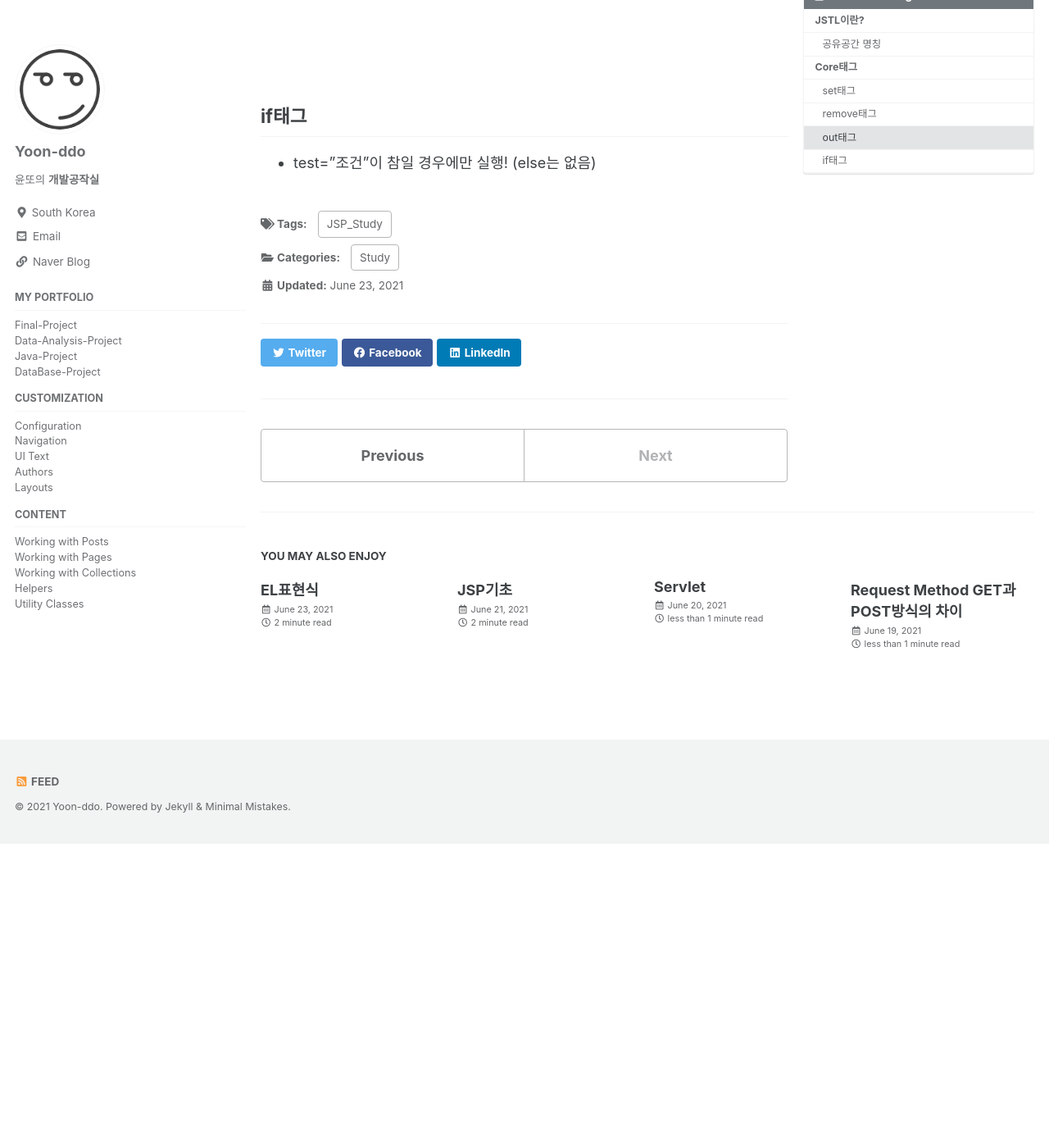
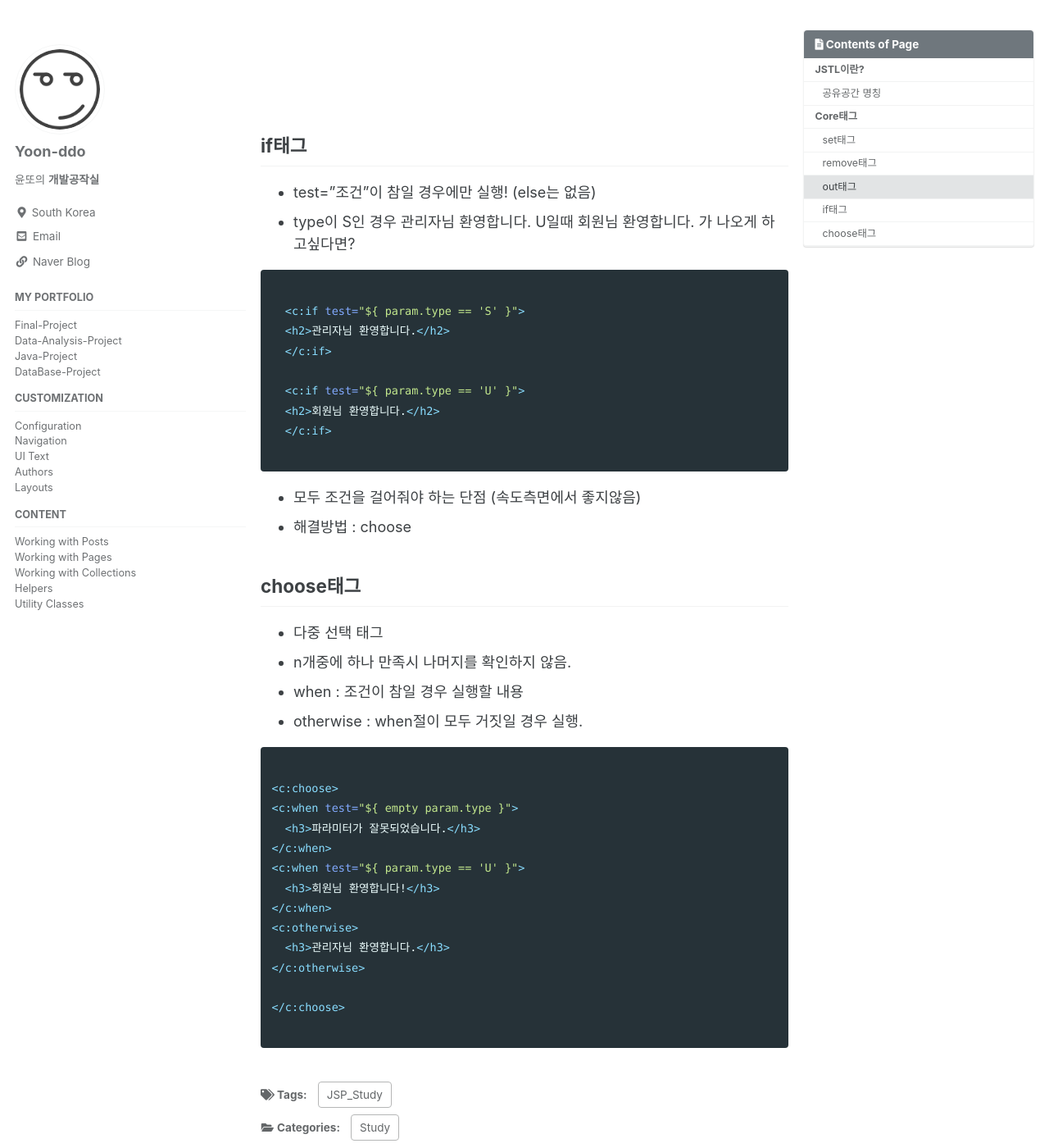
Before and after one commit to Yoon-ddo/Yoon-ddo.github.io, a Jekyll site: the page built from _posts/2021-06-23-JSTL.md, in a window 1280 px wide and 1400 px high, scrolled down 3544 px. Shown: the whole window at 82% size. Built offline with Jekyll 4.4.1, drawn with Linux system fonts in a browser that asks for light colours; cached includes are drawn as plain includes; before the commit the page ends 4573 px from its top, so only the background shows below that; some of the changed text lies outside the part shown.

Commit message:
Update 2021-06-23-JSTL.md

````diff
--- a/_posts/2021-06-23-JSTL.md
+++ b/_posts/2021-06-23-JSTL.md
@@ -14,6 +14,7 @@ tags:
 
 # JSTL이란?
 * EL태그는 JSP의 표현식을 대체한 것이라면, JSTL은 개발자들이 만든 커스텀 태그를 표준화한 것이다.
+* body태그에서 사용
 * 정식 문법이 아니며, 라이브러리 파일(.jar)을 다운받은 후, 지시자로 선언하여 사용.
   - https://tomcat.apache.org/download-taglibs.cgi
   - **Jar Files** 다운 (4개 다 받아도 OK) **WEB-INF/lib**에 복붙한다.
@@ -66,19 +67,19 @@ tags:
 
 ~~~html
 
-1값을 가지는 변수 cnt를 공유영역(page)에 등록<br>
-<c:set var="cnt" value="1"/>
+  1값을 가지는 변수 cnt를 공유영역(page)에 등록<br>
+  <c:set var="cnt" value="1"/>
 
-공유영역에 등록된 변수 cnt출력<br>
-cnt : ${ cnt }
-<hr>
+  공유영역에 등록된 변수 cnt출력<br>
+  cnt : ${ cnt }
+  <hr>
 
-cnt변수에 1 더하고, cnt값 출력<br>
-<c:set var="cnt" value="${ cnt + 1 }" scope="request"/>
+  cnt변수에 1 더하고, cnt값 출력<br>
+  <c:set var="cnt" value="${ cnt + 1 }" scope="request"/>
 
-<%-- request에 선언된 변수이므로 cnt+1값이 나오지 않음 --%>
-cnt : ${ cnt }<br>
-request cnt : ${ requestScope.cnt }<br>
+  <%-- request에 선언된 변수이므로 cnt+1값이 나오지 않음 --%>
+  cnt : ${ cnt }<br>
+  request cnt : ${ requestScope.cnt }<br>
 
 ~~~
 
@@ -87,12 +88,12 @@ request cnt : ${ requestScope.cnt }<br>
 
 ~~~html
 
-request공유영역에 등록된 cnt변수 삭제<br>
-<c:remove var="cnt" scope="request"/>
+  request공유영역에 등록된 cnt변수 삭제<br>
+  <c:remove var="cnt" scope="request"/>
 
-cnt삭제 후<br>
-page cnt : ${ cnt }<br>
-request cnt : ${ requestScope.cnt }<br>
+  cnt삭제 후<br>
+  page cnt : ${ cnt }<br>
+  request cnt : ${ requestScope.cnt }<br>
 
 ~~~
 
@@ -106,12 +107,12 @@ request cnt : ${ requestScope.cnt }<br>
 
 ~~~html
 
-value속성에 태그가 들어있는 경우(escapeXml = true)<br>
-<c:out value="<h1>Hello</h2>" escapeXml="true"/><br>
-<hr>
+  value속성에 태그가 들어있는 경우(escapeXml = true)<br>
+  <c:out value="<h1>Hello</h2>" escapeXml="true"/><br>
+  <hr>
 
-value 속성에 태그가 들어있는 경우(escapeXml = false)<br>
-<c:out value="<h1>Hello</h2>" escapeXml="false"/><br>
+  value 속성에 태그가 들어있는 경우(escapeXml = false)<br>
+  <c:out value="<h1>Hello</h2>" escapeXml="false"/><br>
 
 ~~~
 
@@ -119,8 +120,8 @@ value 속성에 태그가 들어있는 경우(escapeXml = false)<br>
 
 ```
 
-value속성에 태그가 들어있는 경우(escapeXml = true)
-<h1>Hello</h1>
+  value속성에 태그가 들어있는 경우(escapeXml = true)
+  <h1>Hello</h1>
 
 ```
 
@@ -135,3 +136,42 @@ value 속성에 태그가 들어있는 경우(escapeXml = false)<br>
 
 ## if태그
 * test="조건"이 참일 경우에만 실행! (else는 없음)
+* type이 S인 경우 관리자님 환영합니다. U일때 회원님 환영합니다. 가 나오게 하고싶다면?
+
+~~~html
+
+  <c:if test="${ param.type == 'S' }">
+  <h2>관리자님 환영합니다.</h2>
+  </c:if>
+
+  <c:if test="${ param.type == 'U' }">
+  <h2>회원님 환영합니다.</h2>
+  </c:if>
+
+~~~
+
+* 모두 조건을 걸어줘야 하는 단점 (속도측면에서 좋지않음)
+* 해결방법 : choose
+
+## choose태그
+* 다중 선택 태그
+* n개중에 하나 만족시 나머지를 확인하지 않음.
+* when : 조건이 참일 경우 실행할 내용
+* otherwise : when절이 모두 거짓일 경우 실행.
+
+~~~html
+
+<c:choose>
+<c:when test="${ empty param.type }">
+  <h3>파라미터가 잘못되었습니다.</h3>
+</c:when>
+<c:when test="${ param.type == 'U' }">
+  <h3>회원님 환영합니다!</h3>
+</c:when>
+<c:otherwise>
+  <h3>관리자님 환영합니다.</h3>
+</c:otherwise>
+
+</c:choose>
+
+~~~
````
